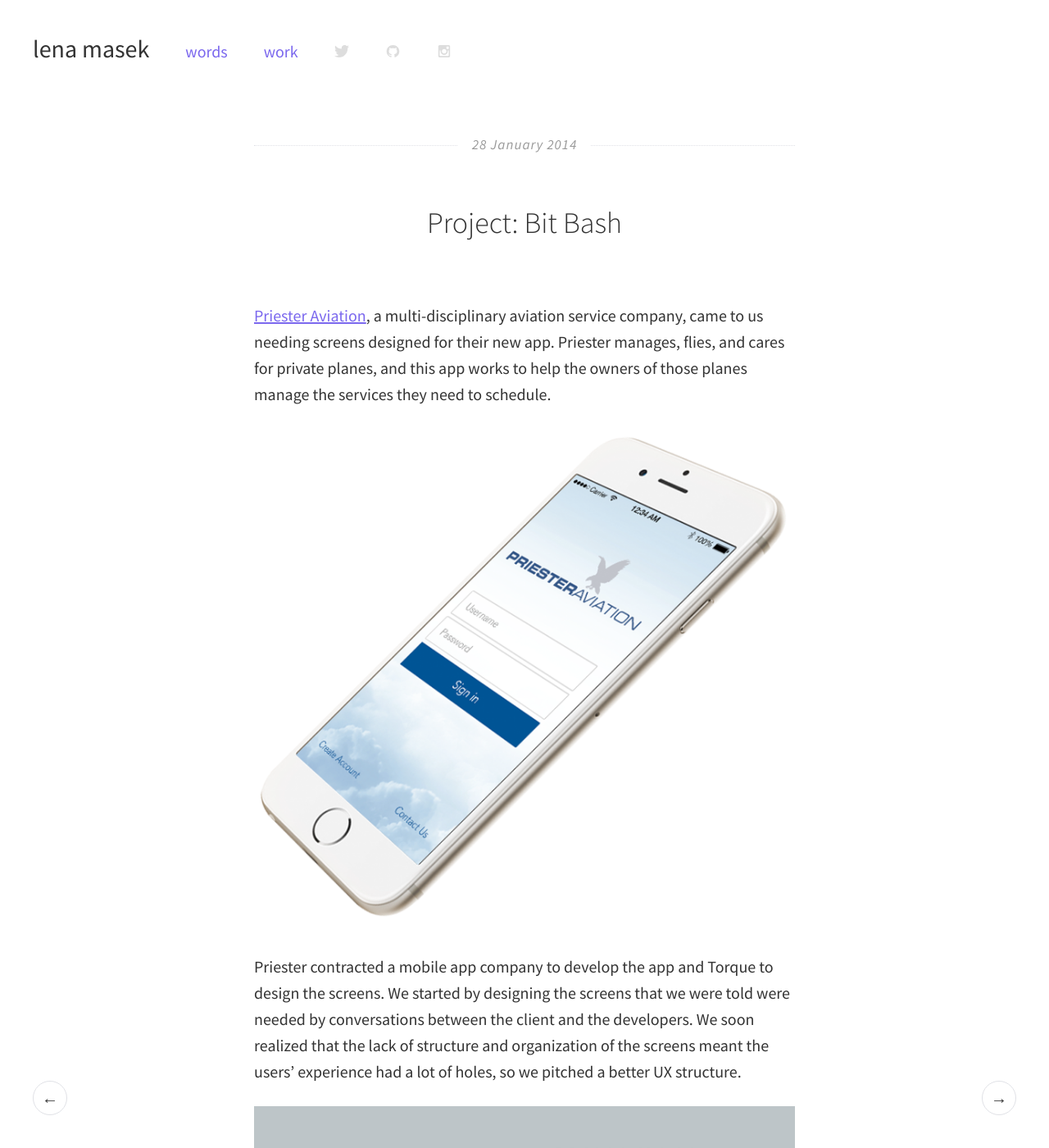
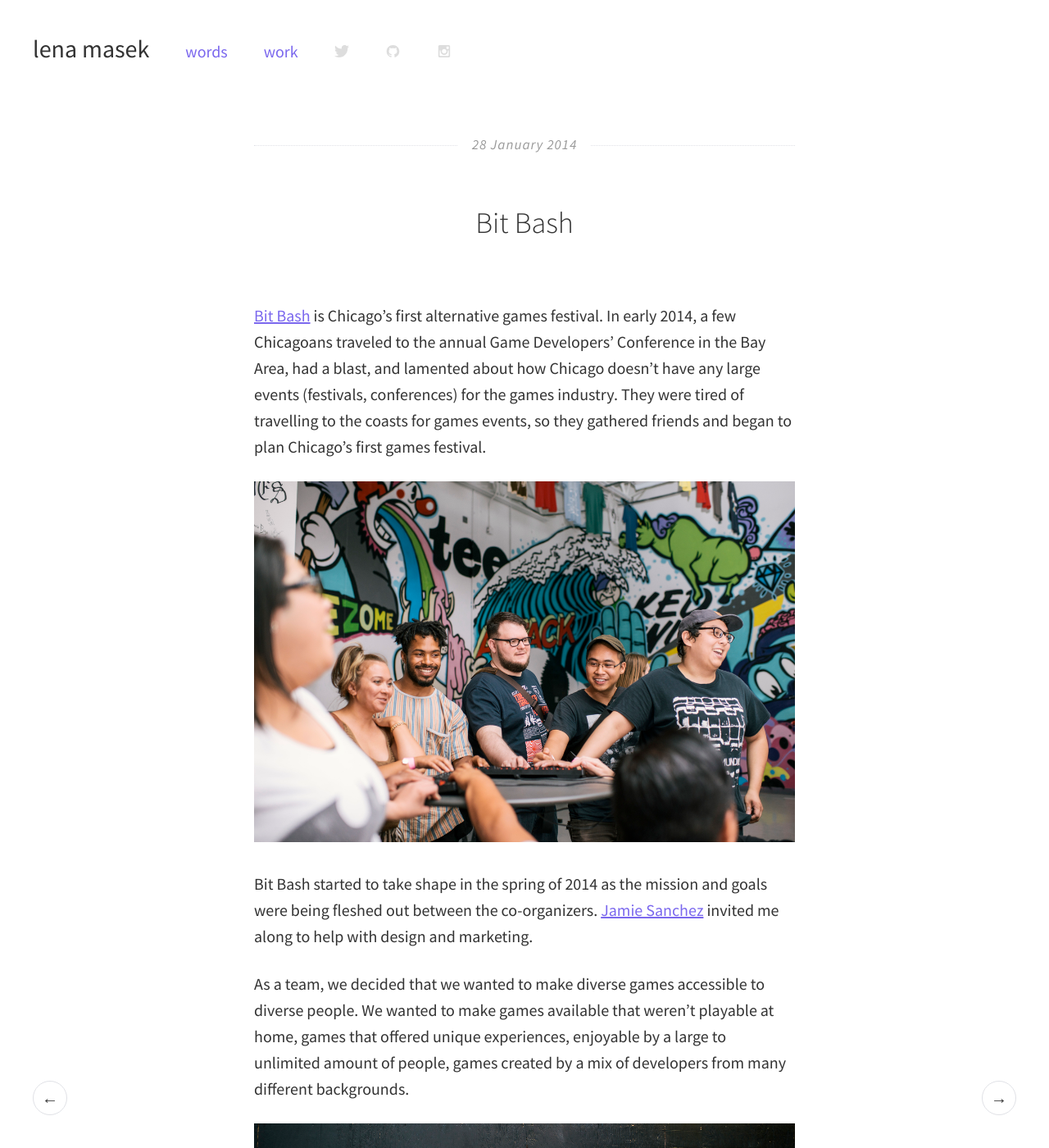
Before and after one commit to lenamasek/lenamasek.github.io, a Jekyll site: the page built from _posts/2015-08-22-bitbash.markdown, in a window 1280 px wide and 1400 px high. Shown: the whole window at 82% size. Built offline with Jekyll 4.4.1, drawn with Linux system fonts in a browser that asks for light colours; some of the changed text lies outside the part shown.

Commit message:
updating bit bash with pictures and content

```diff
--- a/_posts/2015-08-22-bitbash.markdown
+++ b/_posts/2015-08-22-bitbash.markdown
@@ -1,22 +1,20 @@
 ---
 layout: post
-title:  "Project: Bit Bash"
+title:  "Bit Bash"
 date:   2014-01-28
 category: project
 ---
 
-[Priester Aviation](http://priesterav.com), a multi-disciplinary aviation service company, came to us needing screens designed for their new app. Priester manages, flies, and cares for private planes, and this app works to help the owners of those planes manage the services they need to schedule.
+[Bit Bash](http://bitbashchicago.com) is Chicago's first alternative games festival. In early 2014, a few Chicagoans traveled to the annual Game Developers' Conference in the Bay Area, had a blast, and lamented about how Chicago doesn't have any large events (festivals, conferences) for the games industry. They were tired of travelling to the coasts for games events, so they gathered friends and began to plan Chicago's first games festival.
 
-<img src="{{ site.baseurl }}/assets/img/pa-1b-phone.png">
+<img src="{{ site.baseurl }}/assets/img/bk_bitbash2.jpg">
 
-Priester contracted a mobile app company to develop the app and Torque to design the screens. We started by designing the screens that we were told were needed by conversations between the client and the developers. We soon realized that the lack of structure and organization of the screens meant the users' experience had a lot of holes, so we pitched a better UX structure.
+Bit Bash started to take shape in the spring of 2014 as the mission and goals were being fleshed out between the co-organizers. [Jamie Sanchez](http://jamiesanchez.com) invited me along to help with design and marketing.
 
-<img src="{{ site.baseurl }}/assets/img/pa-2.jpg">
+As a team, we decided that we wanted to make diverse games accessible to diverse people. We wanted to make games available that weren't playable at home, games that offered unique experiences, enjoyable by a large to unlimited amount of people, games created by a mix of developers from many different backgrounds.
 
-After many long phone conferences and a large growth in project scope, we were able to explain the need to fill the missing pieces of the app and design more screens to fit the new structure.
+<img src="{{ site.baseurl }}/assets/img/bk_bitbash1.jpg">
 
-<img src="{{ site.baseurl }}/assets/img/pa-5-screens.jpg">
+**Co-Organizers:** *Jamie Sanchez, Ryan Wiemeyer, Rob Lach, Brice Puls, Tom Eastman, David Laskey, John Murphy, Rob Lockhart, Dana Trebella, Andy Saia*
 
-Through this project, everyone involved learned how important it is to consider UI/UX design on a base level alongside development. Simultaneous progress in design and developement helps designers work within development limits, helps developers create the most user-friendly and efficient experience, and helps the everoyne stay informed of the project's scope every step of the way.
-
-<img src="{{ site.baseurl }}/assets/img/pa-4.jpg">
+**We also couldn't do it without:** *All our many, many volunteers, the game developers making really cool games, Threadless, Arcade Brewery, VGA Gallery, Dark Matter Coffee, Sony, Alienware, Chicago Loot Drop, Cards Against Humanity, SteelSeries, and many other sponsors & partners.*
```
Also changed, not shown: assets/img/bk_bitbash1.jpg (added), assets/img/bk_bitbash2.jpg (added).
